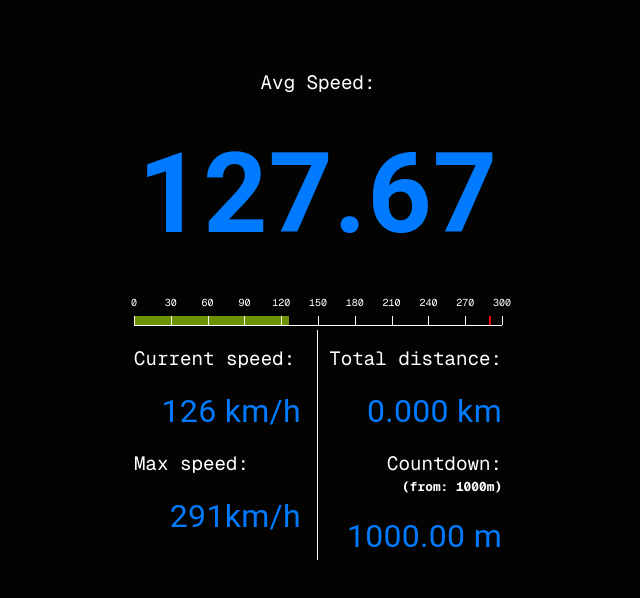
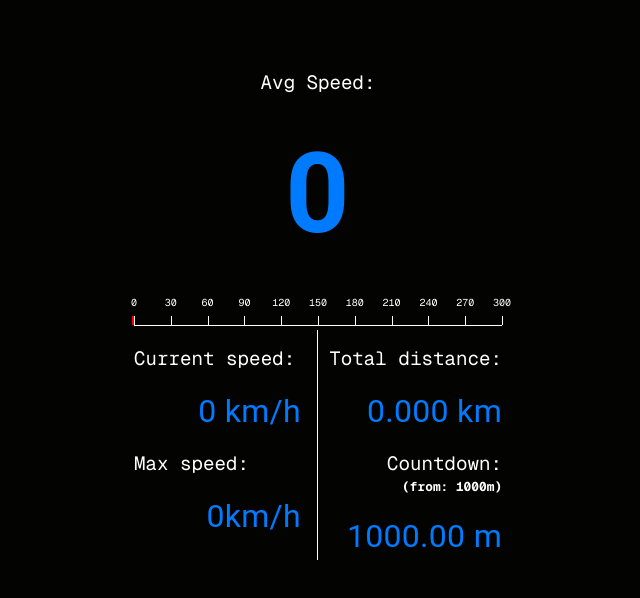
Before and after one commit to MiguelPerezMartinez/SpeedSync, a Next.js app: page / in a window 1280 px wide. Shown: the top 598 px of the page, without its empty margins (322-962 px from the left). Built offline with nearby package versions, Linux system fonts and the light colour scheme; no server answers; a web font is replaced by a local one.

Commit message:
Refactor speed calculation logic and enhance distance tracking functionality

```diff
--- a/src/app/page.js
+++ b/src/app/page.js
@@ -63,7 +63,7 @@ const Home = () => {
 
   useEffect(() => {
     const interval = setInterval(() => {
-      setSpeed(randomSpeed());
+      // setSpeed(randomSpeed());
       if ("geolocation" in navigator) {
         navigator.geolocation.watchPosition(success, error, {
           enableHighAccuracy: true,
@@ -76,48 +76,17 @@ const Home = () => {
     return () => clearInterval(interval);
   }, []);
 
-  // useEffect(() => {
-  //   if (position === null) return;
-  //   const instantSpeed = Number(position.coords.speed * 3.6).toFixed(2);
+  useEffect(() => {
+    if (position === null) return;
+    const instantSpeed = Number(position.coords.speed * 3.6).toFixed(2);
 
-  //   setSpeed(instantSpeed);
-
-  //   if (instantSpeed > maxSpeedReached) {
-  //     setMaxSpeedReached(instantSpeed);
-  //   }
-
-  //   if (position.coords.speed !== null) {
-  //     const tmpTotalSpeed = (Number(totalSpeed) + Number(instantSpeed)).toFixed(
-  //       2
-  //     );
-  //     const tmpSpeedCount = Number(speedCount) + 1;
-  //     setTotalSpeed(tmpTotalSpeed);
-  //     setSpeedCount((prevCount) => Number(prevCount + 1));
-  //     setAvgSpeed((Number(tmpTotalSpeed) / Number(tmpSpeedCount)).toFixed(2));
-  //   }
-
-  //   if (lastPosition) {
-  //     const distance = getDistanceFromLatLon(lastPosition, position.coords);
-  //     setTotalDistance((prevDistance) =>
-  //       ((Number(prevDistance) + Number(distance)) / 1000).toFixed(3)
-  //     );
-  //     setDistanceCountdown(
-  //       (prevCountdown) => Number(prevCountdown) - Number(distance)
-  //     );
-  //   }
-  //   setLastPosition(position.coords);
-  //   setLat(position.coords.latitude);
-  //   setLon(position.coords.longitude);
-  // }, [position, speed]);
-
-  // To test with random speed
-  useEffect(() => {
-    const instantSpeed = speed;
     setSpeed(instantSpeed);
 
     if (instantSpeed > maxSpeedReached) {
       setMaxSpeedReached(instantSpeed);
     }
+
+    if (position.coords.speed !== null) {
       const tmpTotalSpeed = (Number(totalSpeed) + Number(instantSpeed)).toFixed(
         2
       );
@@ -125,13 +94,45 @@ const Home = () => {
       setTotalSpeed(tmpTotalSpeed);
       setSpeedCount((prevCount) => Number(prevCount + 1));
       setAvgSpeed((Number(tmpTotalSpeed) / Number(tmpSpeedCount)).toFixed(2));
+    }
+
+    if (lastPosition) {
+      const distance = getDistanceFromLatLon(lastPosition, position.coords);
+      setTotalDistance((prevDistance) =>
+        ((Number(prevDistance) + Number(distance)) / 1000).toFixed(3)
+      );
+      setDistanceCountdown(
+        (prevCountdown) => Number(prevCountdown) - Number(distance)
+      );
+    }
+    setLastPosition(position.coords);
+    setLat(position.coords.latitude);
+    setLon(position.coords.longitude);
   }, [position, speed]);
+
+  // To test with random speed
+  // useEffect(() => {
+  //   const instantSpeed = speed;
+  //   setSpeed(instantSpeed);
+
+  //   if (instantSpeed > maxSpeedReached) {
+  //     setMaxSpeedReached(instantSpeed);
+  //   }
+  //   const tmpTotalSpeed = (Number(totalSpeed) + Number(instantSpeed)).toFixed(
+  //     2
+  //   );
+  //   const tmpSpeedCount = Number(speedCount) + 1;
+  //   setTotalSpeed(tmpTotalSpeed);
+  //   setSpeedCount((prevCount) => Number(prevCount + 1));
+  //   setAvgSpeed((Number(tmpTotalSpeed) / Number(tmpSpeedCount)).toFixed(2));
+  // }, [position, speed]);
 
   const resetAvgSpeed = () => {
     setTotalSpeed(0);
     setSpeedCount(0);
     setAvgSpeed(0);
     setDistanceCountdown(1000);
+    setMaxSpeedReached(0);
   };
 
   const resetTotalDistance = () => {
@@ -250,7 +251,13 @@ const Home = () => {
                 {totalDistance} km
               </Typography>
             </Grid>
-            <Grid size={12}>
+            <Grid
+              size={12}
+              sx={{
+                cursor: "pointer",
+              }}
+              onClick={resetAvgSpeed}
+            >
               <h2 style={{ marginBottom: -15 }}>Countdown:</h2>
               <h4> (from: 1000m)</h4>
               <Typography
```
Lines whose indentation alone changed are shown as unchanged.
